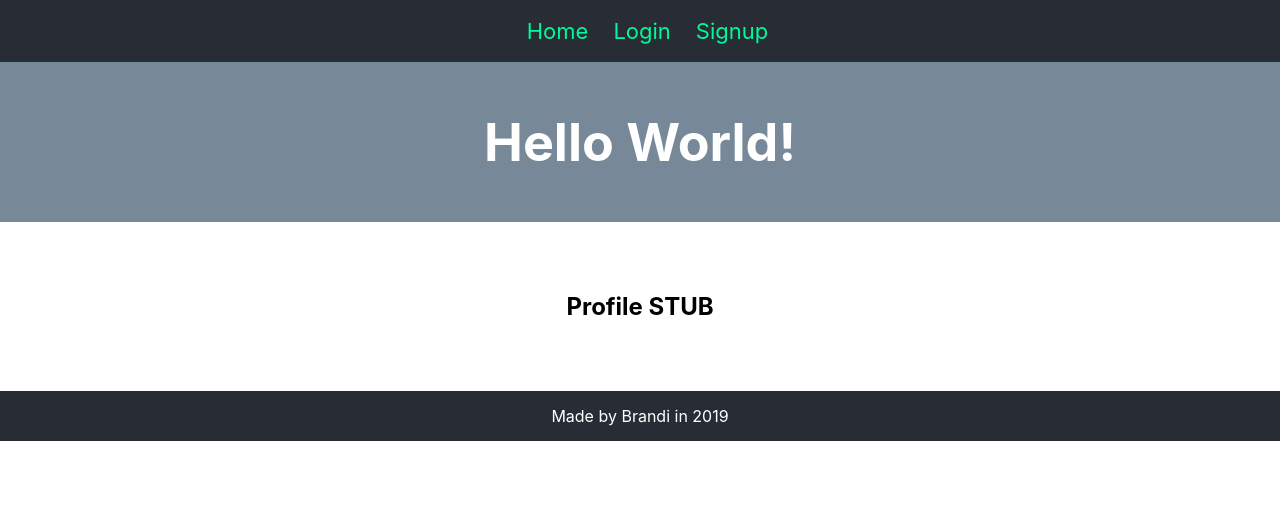
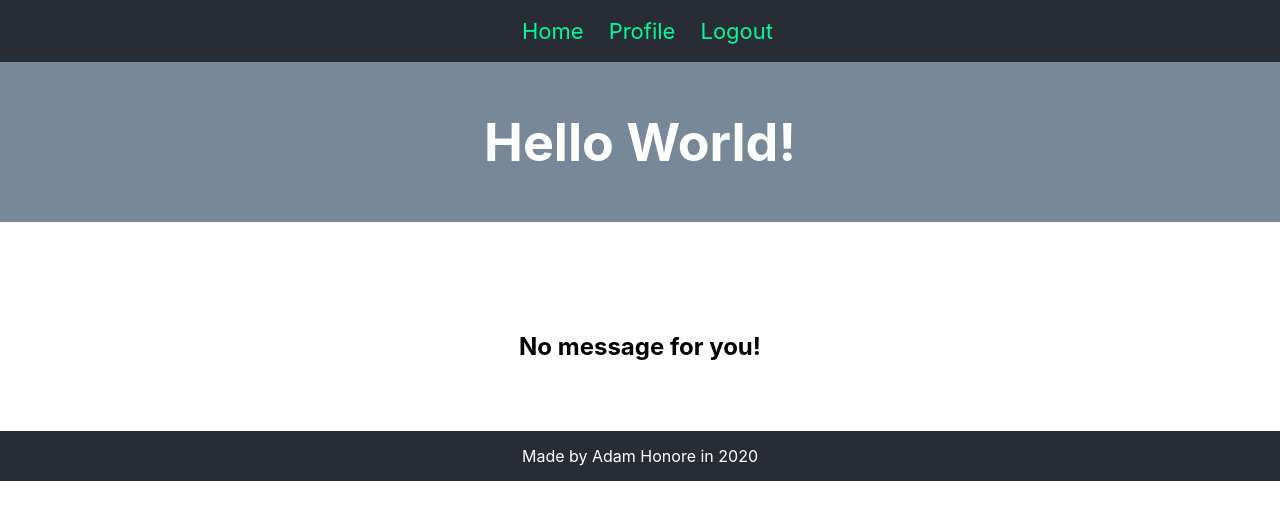
Before and after one commit to spazevic/gameTavern-client, a React (Create React App) app: page /profile in a window 1280 px wide. Shown: the top 520 px of the page. Built offline with nearby package versions, Linux system fonts and the light colour scheme; no server answers; sample sign-in values are in the browser's storage.

Commit message:
Fixed initial setup

```diff
--- a/src/App.js
+++ b/src/App.js
@@ -1,6 +1,7 @@
 // Import packages
-import React, { useState } from 'react';
+import React, {  useState, useEffect } from 'react';
 import { BrowserRouter as Router } from 'react-router-dom'
+import jwtDecode from 'jwt-decode'
 
 // Resources and custom components
 import './App.css';
@@ -12,14 +13,49 @@ import Nav from './nav/Nav'
 const App = props => {
   // Declare state variables
   let [user, setUser] = useState(null)
+  useEffect(() => {
+    decodeToken()
+  }, [])
+
+const decodeToken = () => {
+  // get the token from the browser's local storage
+  let token = localStorage.getItem('boilerToken')
+  if (token) {
+    // Decrypt the user data from the token
+    let decodeUser = jwtDecode(token)
+
+
+    // I the token is not valid or expiration date has passed, user stays lon out
+
+    if (!decodeUser || Date.now() >  decodeUser.exp *1000) {
+      setUser(null)
+    }
+    else {
+      // The user is valid, token is good
+      setUser(decodeUser)
+    }
+  }
+  else {
+   // No user logged in
+   setUser(null)
+  }
+}
+
+const updateToken = (newToken) => {
+  // Set the new token into storage
+  localStorage.setItem('boilerToken', newToken || '')
+
+  // Update the state (basically the user info)
+  decodeToken()
+}
 
   return (
     <Router>
       <div className="App">
-        <Nav />
+        <Nav user={user} updateToken={updateToken}/>
         <Header />
         <main>
-          <Content />
+          <Content user={user} updateToken={updateToken}/>
         </main>
         <Footer />
       </div>
--- a/src/content/Content.js
+++ b/src/content/Content.js
@@ -13,13 +13,13 @@ const Content = props => {
     <div className="container">
       <Route exact path="/" component={Home} />
       <Route path="/login" render={
-        () => <Login user={props.user} updateUser={props.updateUser} />
+        () => <Login user={props.user} updateToken={props.updateToken} />
       } />
       <Route path="/profile" render={
         () => <Profile user={props.user} />
       } />
       <Route path="/signup" render={
-        () => <Signup user={props.user} updateUser={props.updateUser} />
+        () => <Signup user={props.user} updateToken={props.updateToken} />
       } />
     </div>
   )
--- a/src/content/pages/Login.js
+++ b/src/content/pages/Login.js
@@ -1,5 +1,6 @@
 // Packages
 import React, { useState } from 'react'
+import { Redirect } from 'react-router-dom'
 
 const Login = props => {
   // Declare and initialize state variables
@@ -10,7 +11,40 @@ const Login = props => {
   // Event handlers
   const handleSubmit = e => {
     e.preventDefault()
+    console.log('submit', email, password)
     // TODO: Fetch call to POST data
+    fetch(process.env.REACT_APP_SERVER_URL + 'auth/login', {
+      method: 'POST',
+      body: JSON.stringify({
+        email,
+        password
+      }),
+      headers: {
+        'Content-Type': 'application/json'
+      }
+    })
+    .then(response => {
+      console.log('RESPONSE', response)
+      // Handle non-200 response (bad response)
+      if (!response.ok) {
+        setMessage(`${response.status}: ${response.statusText}`)
+        return
+      }
+
+      // We got a good (200) response, get the token
+      response.json().then(result => {
+        console.log('RESULT: ', result)
+        // Giving the token back up to App.js
+        props.updateToken(result.token)
+      })
+    })
+    .catch(err => {
+      console.log('ERROR SUBMITTING', err)
+    })
+  }
+
+  if (props.user) {
+    return <Redirect to="/profile" />
   }
 
   return (
--- a/src/content/pages/Profile.js
+++ b/src/content/pages/Profile.js
@@ -1,9 +1,51 @@
-import React from 'react'
+import React, { useEffect, useState } from 'react'
+import { Redirect } from 'react-router-dom'
 
 const Profile = props => {
+  let [secretMessage, setSecretMessage] = useState('')
+
+  useEffect(() => {
+    // Get the token from local storage
+    let token = localStorage.getItem('boilerToken')
+    fetch(process.env.REACT_APP_SERVER_URL + 'profile', {
+      headers: {
+        'Authorization': `Bearer ${token}`
+      }
+    })
+    .then(response => {
+      console.log('Response', response)
+
+      // Make sure there is a good response
+      if (!response.ok) {
+        setSecretMessage('Nice try!')
+        return
+      }
+
+      // We did get a good response
+      response.json()
+      .then(result => {
+        console.log(result)
+        setSecretMessage(result.message)
+      })
+    })
+    .catch(err => {
+      console.log(err)
+      setSecretMessage('No message for you!')
+    })
+  })
+
+  // Make sure there is a user before trying to show their info
+  if (!props.user) {
+    return <Redirect to="/login" />
+  }
+
   return (
     <div>
-      <h2>Profile STUB</h2>
+      <h2>
+        {props.user.firstname}
+      </h2>
+      <img src={props.user.pic} alt={props.user.firstname}></img>
+      <h2>{secretMessage}</h2>
     </div>
   )
 }
--- a/src/content/pages/Signup.js
+++ b/src/content/pages/Signup.js
@@ -1,5 +1,6 @@
 // Packages
 import React, { useState } from 'react'
+import { Redirect } from 'react-router-dom'
 
 const Signup = props => {
   // Declare and initialize state variables
@@ -12,8 +13,47 @@ const Signup = props => {
 
   const handleSubmit = e => {
     e.preventDefault()
-    // TODO: Send the user sign up data to the server
+    //  Send the user sign up data to the server
+
+    console.log('submit', email, password)
+    //  Fetch call to POST data
+    fetch(process.env.REACT_APP_SERVER_URL + 'auth/signup', {
+      method: 'POST',
+      body: JSON.stringify({
+        email,
+        password,
+        firstname,
+        lastname,
+        pic: profileUrl
+      }),
+      headers: {
+        'Content-Type': 'application/json'
+      }
+    })
+    .then(response => {
+      console.log('RESPONSE', response)
+      // Handle non-200 response (bad response)
+      if (!response.ok) {
+        setMessage(`${response.status}: ${response.statusText}`)
+        return
+      }
+
+      // We got a good (200) response, get the token
+      response.json().then(result => {
+        console.log('RESULT: ', result)
+        // Giving the token back up to App.js
+        props.updateToken(result.token)
+      })
+    })
+    .catch(err => {
+      console.log('ERROR SUBMITTING', err)
+    })
   }
+
+  if (props.user) {
+    return <Redirect to="/profile" />
+  }
+
 
   return (
     <div>
--- a/src/nav/Footer.js
+++ b/src/nav/Footer.js
@@ -3,7 +3,7 @@ import React from 'react'
 const Footer = () => {
   return (
     <footer>
-      Made by Brandi in 2019
+      Made by Adam Honore in 2020
     </footer>
   )
 }
--- a/src/nav/Nav.js
+++ b/src/nav/Nav.js
@@ -4,8 +4,9 @@ import { Link } from 'react-router-dom'
 const Nav = props => {
   const handleLogout = e => {
     e.preventDefault()
-    // TODO: Remove the token from localstorage (or cookies)
-    // TODO: Update the state of the App
+    // Remove the token from localstorage (or cookies)
+    // Update the state of the App
+    props.updateToken()
   }
 
   let links = (
@@ -19,7 +20,20 @@ const Nav = props => {
     </span>
   )
 
-  // TODO: If the user is logged in, show profile page and logout links
+  // If the user is logged in, show profile page and logout links
+  if (props.user) {
+    links = (
+      <span>
+      <li>
+        <Link to="/profile">Profile</Link>
+      </li>
+      <li>
+        <a href="/" onClick={handleLogout}>Logout</a>
+      </li>
+    </span>
+    )
+  }
+
 
   return (
     <nav>
```
